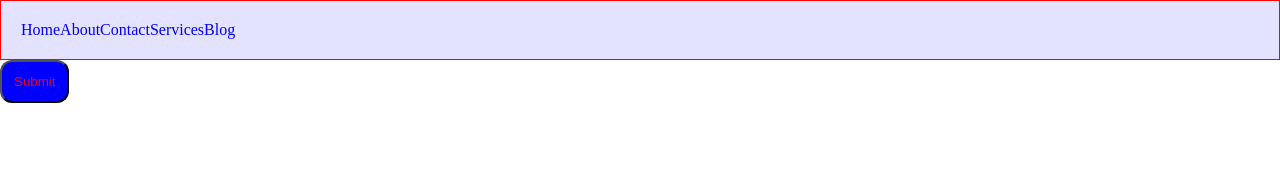
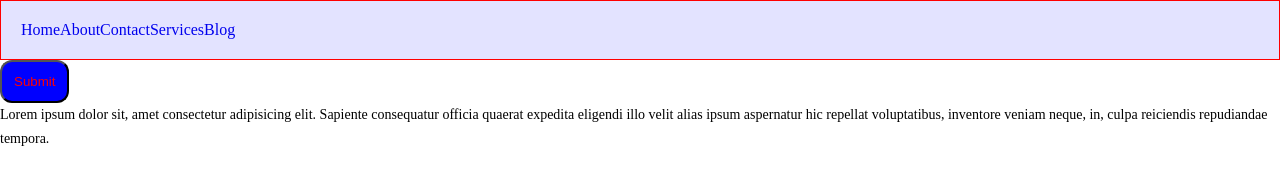
Before and after one commit to kamalud/loyer_portfolio, a website: page index.html in a window 1280 px wide. Drawn offline with Linux system fonts and the light colour scheme.

Commit message:
paragrap set

```diff
--- a/index.html
+++ b/index.html
@@ -24,6 +24,7 @@
     </header>
     <main>
         <button>Submit</button>
+        <p>Lorem ipsum dolor sit, amet consectetur adipisicing elit. Sapiente consequatur officia quaerat expedita eligendi illo velit alias ipsum aspernatur hic repellat voluptatibus, inventore veniam neque, in, culpa reiciendis repudiandae tempora.</p>
     </main>
 </body>
 
```
